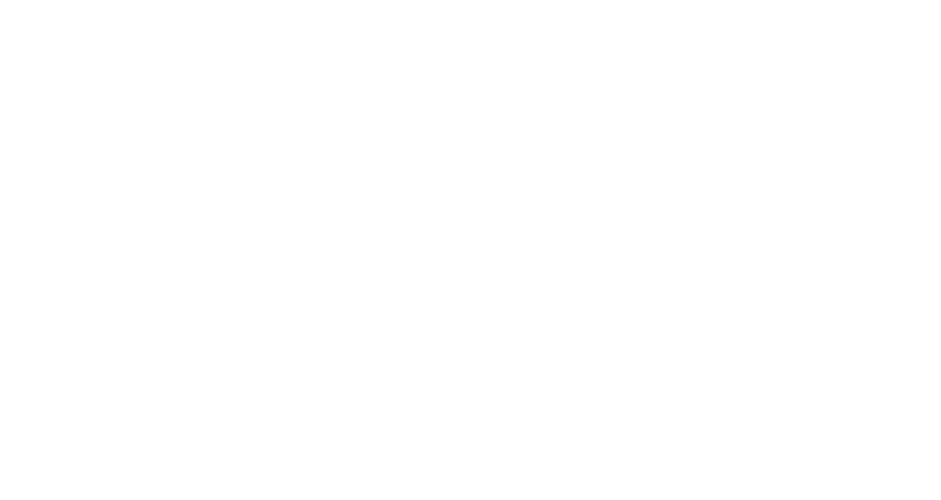
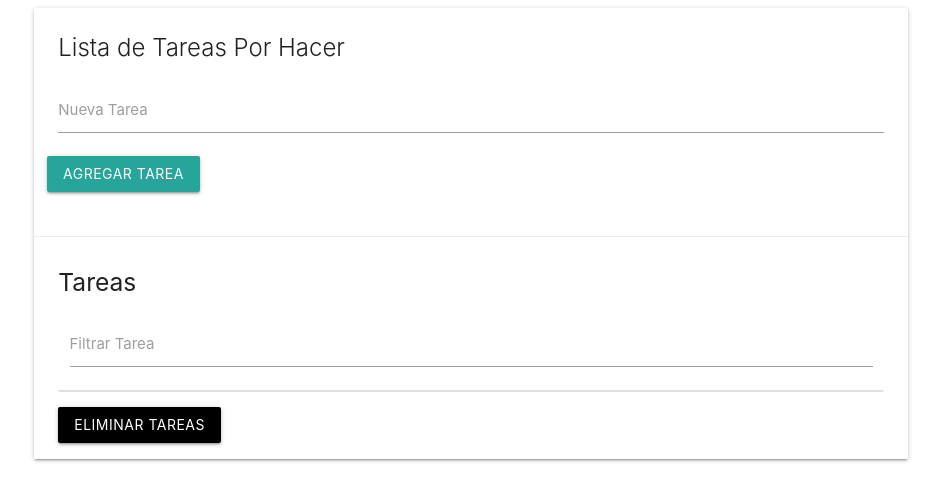
Before and after one commit to mauriziodm91/js-vanilla-todo, a plain HTML site: page index.html in a window 1280 px wide. Shown: the whole page, without its empty margins (169-1110 px from the left). Drawn offline with nearby package versions, Linux system fonts and the light colour scheme.

Commit message:
ui finalizada

```diff
--- a/index.html
+++ b/index.html
@@ -9,9 +9,38 @@
     <link rel="stylesheet" href="https://cdn.jsdelivr.net/npm/@fortawesome/fontawesome-free@5.15.3/css/fontawesome.min.css">
 </head>
 <body>
-
+    <div class="container">
+        <div class="row">
+            <div class="col s12">
+                <div id="main" class="card">
+                    <div class="card-content">
+                        <span class="card-title">Lista de Tareas Por Hacer</span>
+                        <div class="row">
+                            <form id="task-form">
+                                <div class="input-field col s12">
+                                    <input type="text" name="task" id="task">
+                                    <label for="task"> Nueva Tarea</label>
+                                </div>
+                                <input type="submit" value="Agregar Tarea" class="btn">
+                            </form>
+                        </div>
+                    </div>
+                    <div class="card-action">
+                        <h5 id="task-title">Tareas</h5>
+                        <div class="input-field col s12">
+                            <input type="text" name="filter" id="filter">
+                            <label for="filter">Filtrar Tarea</label>
+                        </div>
+                        <ul class="collection"></ul>
+                        <a href="#" class="clear-tasks btn black">Eliminar Tareas</a>
+                    </div>
+                </div>
+            </div>
+        </div>
+    </div>
 
     <script src="https://code.jquery.com/jquery-3.6.0.js" integrity="sha256-H+K7U5CnXl1h5ywQfKtSj8PCmoN9aaq30gDh27Xc0jk=" crossorigin="anonymous"></script>
     <script src="https://cdnjs.cloudflare.com/ajax/libs/materialize/1.0.0/js/materialize.min.js"></script>
+    <script src="app.js"></script>
 </body>
 </html>
```
